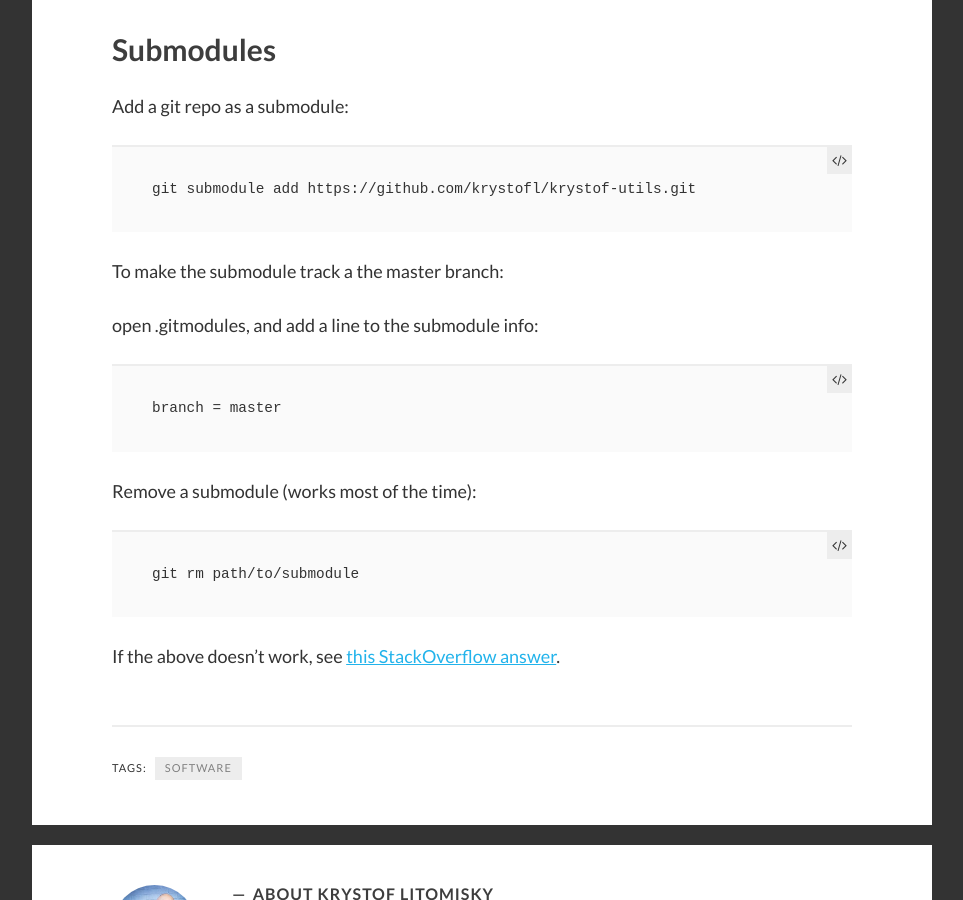
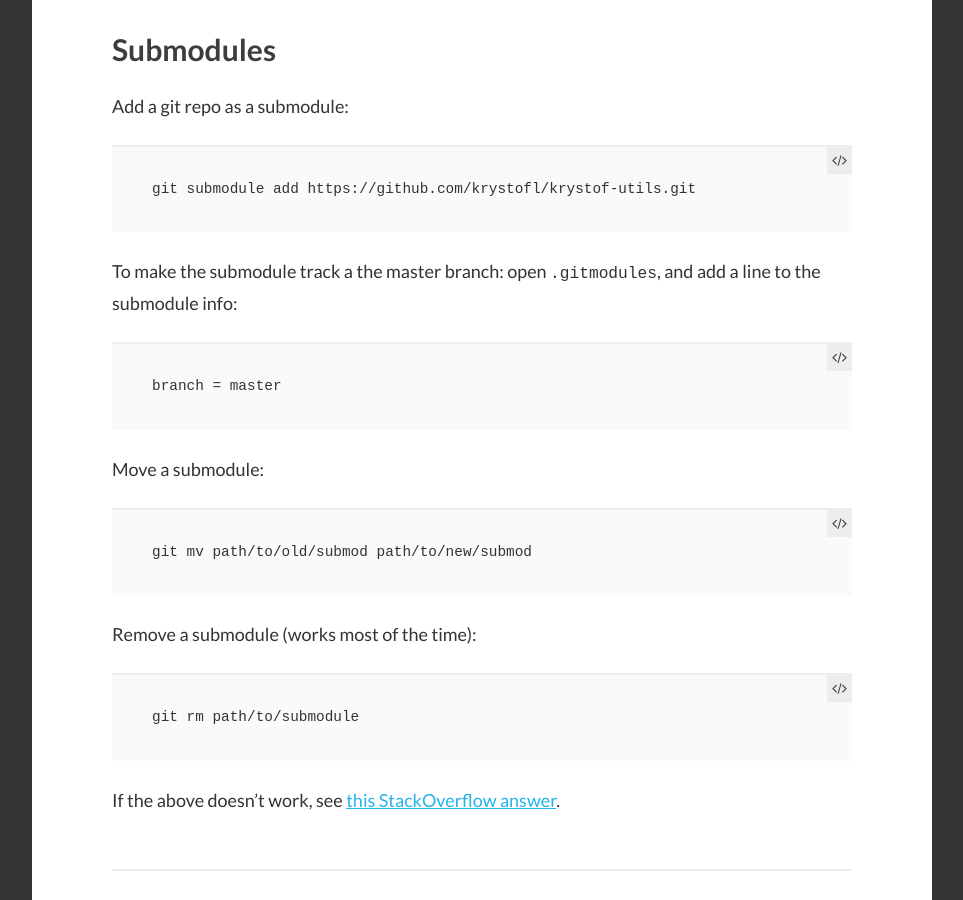
Before and after one commit to krystofl/krystofl.github.io, a Jekyll site: the page built from _posts/2016-07-31-git-cheat-sheet.md, in a window 1280 px wide and 900 px high, scrolled down 4528 px. Shown: the whole window, without its empty margins (8-971 px from the left). Built offline with Jekyll 4.4.1, drawn with Linux system fonts in a browser that asks for light colours; some web fonts are replaced; comment, search, counter and statistics services are not loaded.

Commit message:
Added note on how to move a git submodule

```diff
--- a/_posts/2016-07-31-git-cheat-sheet.md
+++ b/_posts/2016-07-31-git-cheat-sheet.md
@@ -150,11 +150,15 @@ Add a git repo as a submodule:
     git submodule add https://github.com/krystofl/krystof-utils.git
 
 
-To make the submodule track a the master branch:
-
-open .gitmodules, and add a line to the submodule info:
+To make the submodule track a the master branch: open `.gitmodules`, and add a line to the submodule info:
 
     branch = master
+
+
+Move a submodule:
+
+    git mv path/to/old/submod path/to/new/submod
+
 
 Remove a submodule (works most of the time):
 
```
